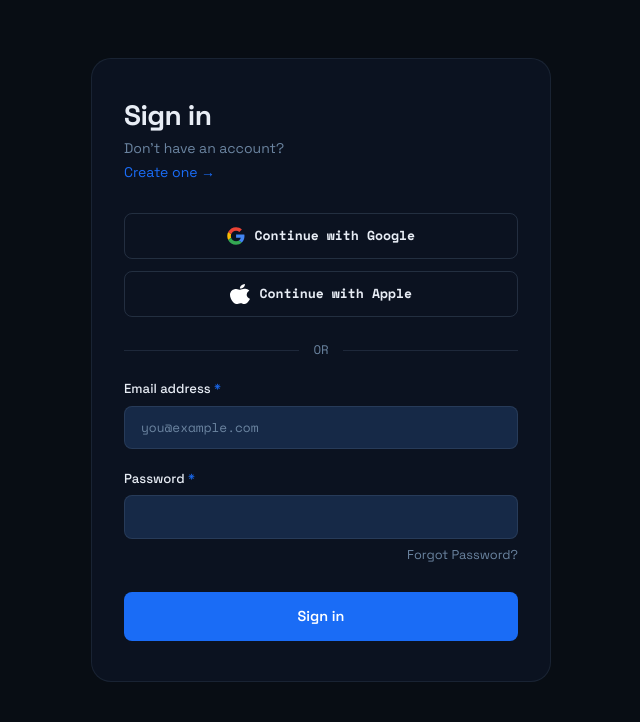
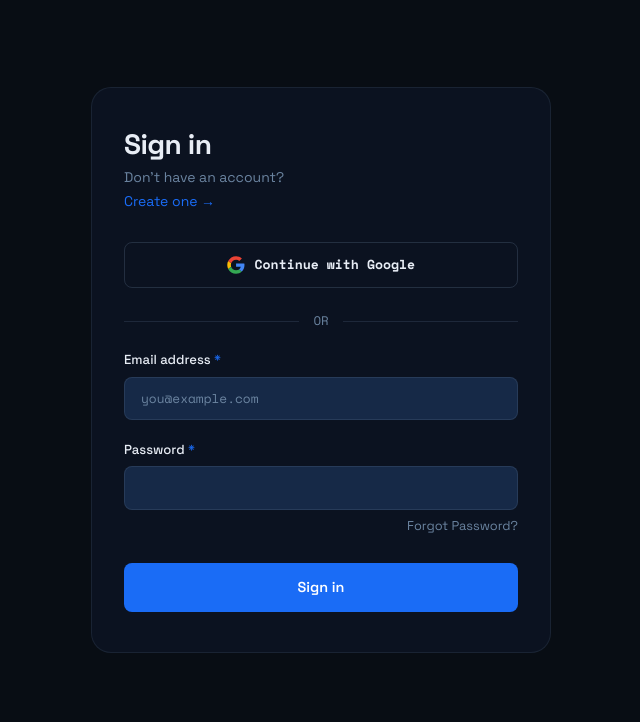
Before and after one commit to Ash-39284/WebHive, a Django app: page /login/ in a window 1280 px wide. Shown: the part 62-784 px from the top of the page, without its empty margins (319-959 px from the left). Run offline with Django 4.2, Linux system fonts and the light colour scheme.

Commit message:
Add email/ password login authentication to login_view

```diff
--- a/accounts/templates/accounts/login.html
+++ b/accounts/templates/accounts/login.html
@@ -18,10 +18,6 @@
             <a href="#" class="btn-social">
                 <img src="{% static 'images/google-color.svg' %}" alt="Google" width="18" height="18">
                 Continue with Google
-            </a>
-            <a href="#" class="btn-social">
-                <img src="{% static 'images/apple-logo.svg' %}" alt="Apple" width="20" height="20" style="filter: invert(1);">
-                Continue with Apple
             </a>
         </div>
 
--- a/accounts/templates/accounts/register.html
+++ b/accounts/templates/accounts/register.html
@@ -14,11 +14,7 @@
         <div class="auth-social">
             <a href="#" class="btn-social">
                 <img src="{% static 'images/google-color.svg' %}" alt="Google" width="18" height="18">
-                Sign up with Google
-            </a>
-            <a href="#" class="btn-social">
-                <img src="{% static 'images/apple-logo.svg' %}" alt="Apple" width="18" height="18" style="filter: invert(1);">
-                Sign up with Apple
+                Continue with Google
             </a>
         </div>
 
--- a/accounts/views.py
+++ b/accounts/views.py
@@ -2,22 +2,31 @@ from django.shortcuts import render, redirect
 from django.contrib.auth import login, logout, authenticate
 from django.contrib import messages
 
+# Renders the homepage
 def home(request):
     return render(request, 'home.html')
 
+# Handles user login — looks up user by email, authenticates,
+# logs them in and redirects to home. Shows error on failure.
 def login_view(request):
     if request.user.is_authenticated:
         return redirect('home')
     if request.method == 'POST':
         email = request.POST.get('email')
         password = request.POST.get('password')
-        user = authenticate(request, username=email, password=password)
+        # Django auth uses username internally, so we look up by email first
+        try:
+            user_obj = User.objects.get(email=email)
+            user = authenticate(request, username=user_obj.username, password=password)
+        except User.DoesNotExist:
+            user = None
         if user:
             login(request, user)
             return redirect('home')
         else:
             messages.error(request, 'Invalid email or password.')
     return render(request, 'accounts/login.html')
+
 
 def register_view(request):
     if request.user.is_authenticated:
--- a/forefront_hq/settings.py
+++ b/forefront_hq/settings.py
@@ -43,7 +43,6 @@ INSTALLED_APPS = [
     'allauth.account',
     'allauth.socialaccount',
     'allauth.socialaccount.providers.google',
-    'allauth.socialaccount.providers.apple',
     'accounts',
 ]
 
```
Also changed, not shown: db.sqlite3.
